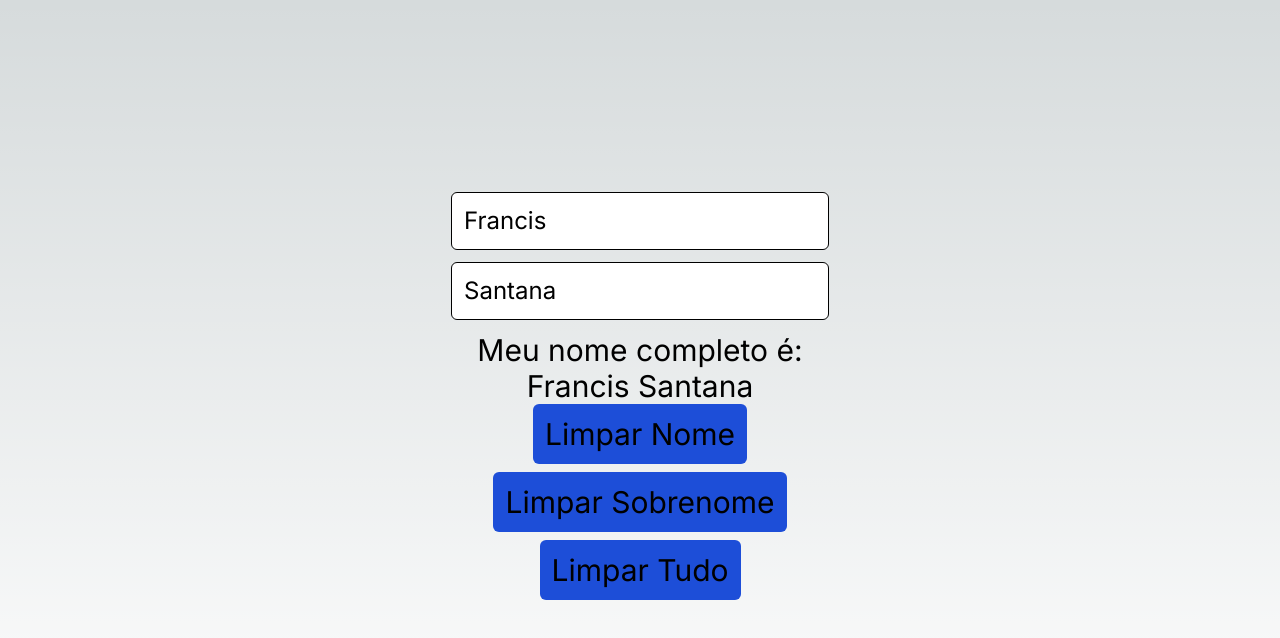
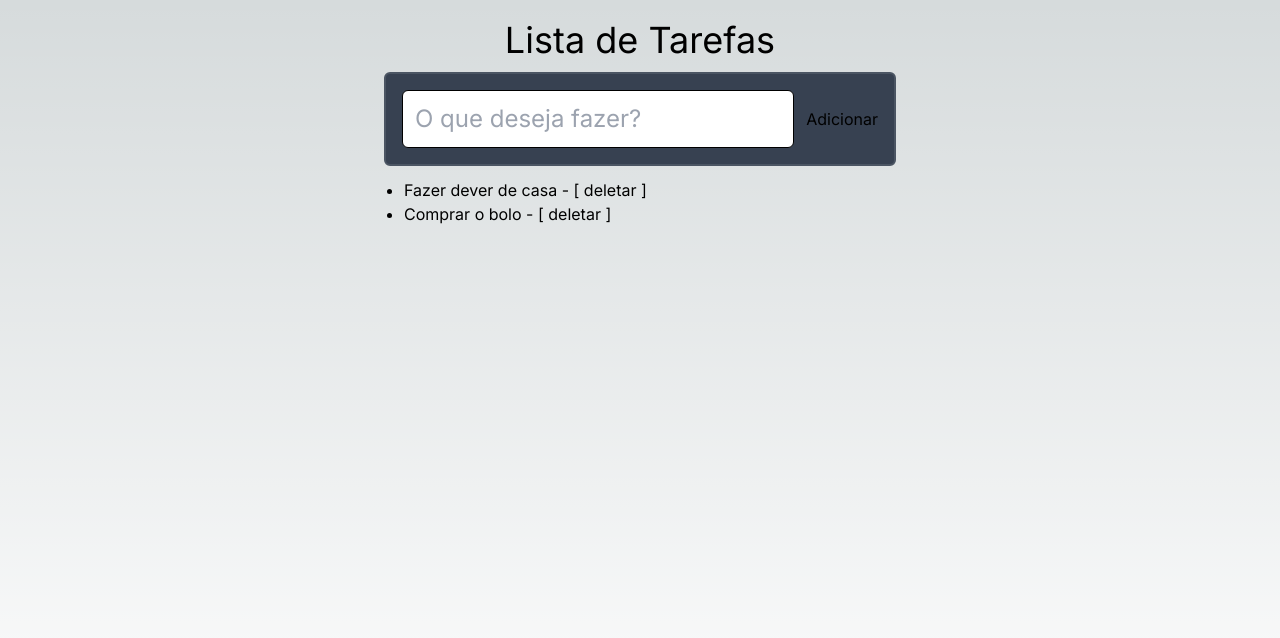
Before and after one commit to francissantiago/curso-reactjs, a Next.js app in the folder react-primeiro-projeto/: page / in a window 1280 px wide. Shown: the top 638 px of the page. Built offline with nearby package versions, Linux system fonts and the light colour scheme.

Commit message:
[M3][#12] Arrays em States: Exibir

```diff
--- a/react-primeiro-projeto/src/app/page.tsx
+++ b/react-primeiro-projeto/src/app/page.tsx
@@ -1,45 +1,32 @@
 "use client"
 
-import { Person } from "@/types/Person";
+import { TodoItem } from "@/types/TodoItem";
 import { useState } from "react";
 
 const Page = () => {
-  const [fullName, setFullName] = useState<Person>({name: 'Francis', lastName: 'Santana'});
+  const [list, setList] = useState<TodoItem[]>([
+    { label: 'Fazer dever de casa', checked: false},
+    { label: 'Comprar o bolo', checked: false},
+  ]);
 
-  const handleClearNameButton = () => {
-    setFullName({...fullName, name: ''});
-  }
+  return (
+    <div className="w-screen h-screen flex flex-col items-center">
+      <h1 className="text-4xl mt-5">Lista de Tarefas</h1>
 
-  const handleClearLastNameButton = () => {
-    setFullName({...fullName, lastName: ''});
-  }
+      <div className="flex w-full max-w-lg my-3 p-4 rounded-md bg-gray-700 border-2 border-gray-600">
+        <input
+          type="text"
+          placeholder="O que deseja fazer?"
+          className="flex-1 border border-black p-3 text-2xl text-black rounded-md mr-3"
+        />
+        <button>Adicionar</button>
+      </div>
 
-  const handleClearButton = () => {
-      setFullName({name: '', lastName: ''});
-    }
-  return (
-    <div className="w-screen h-screen flex flex-col justify-center items-center text-3xl">
-      <input
-        type="text"
-        placeholder="Nome"
-        className="border border-black p-3 text-2xl text-black rounded-md mb-3"
-        value={fullName.name}
-        onChange={e => setFullName({ ...fullName, name: e.target.value })}
-      />
-      <input
-        type="text"
-        placeholder="Sobrenome"
-        className="border border-black p-3 text-2xl text-black rounded-md mb-3"
-        value={fullName.lastName}
-        onChange={e => setFullName({ ...fullName, lastName: e.target.value })}
-      />
-
-      <p>Meu nome completo é:</p>
-      <p>{fullName.name} {fullName.lastName}</p>
-
-      <button className="mb-2 rounded-md bg-blue-700 p-3" onClick={handleClearNameButton}>Limpar Nome</button>
-      <button className="mb-2 rounded-md bg-blue-700 p-3" onClick={handleClearLastNameButton}>Limpar Sobrenome</button>
-      <button className="mb-2 rounded-md bg-blue-700 p-3" onClick={handleClearButton}>Limpar Tudo</button>
+      <ul className="w-full max-w-lg list-disc pl-5">
+        {list.map(item => (
+          <li>{item.label} - <button className="hover:underline">[ deletar ]</button></li>
+        ))}
+      </ul>
     </div>
   );
 }
--- /dev/null
+++ b/react-primeiro-projeto/src/types/TodoItem.ts
@@ -0,0 +1,4 @@
+export type TodoItem = {
+    label: string;
+    checked: boolean;
+}
```
